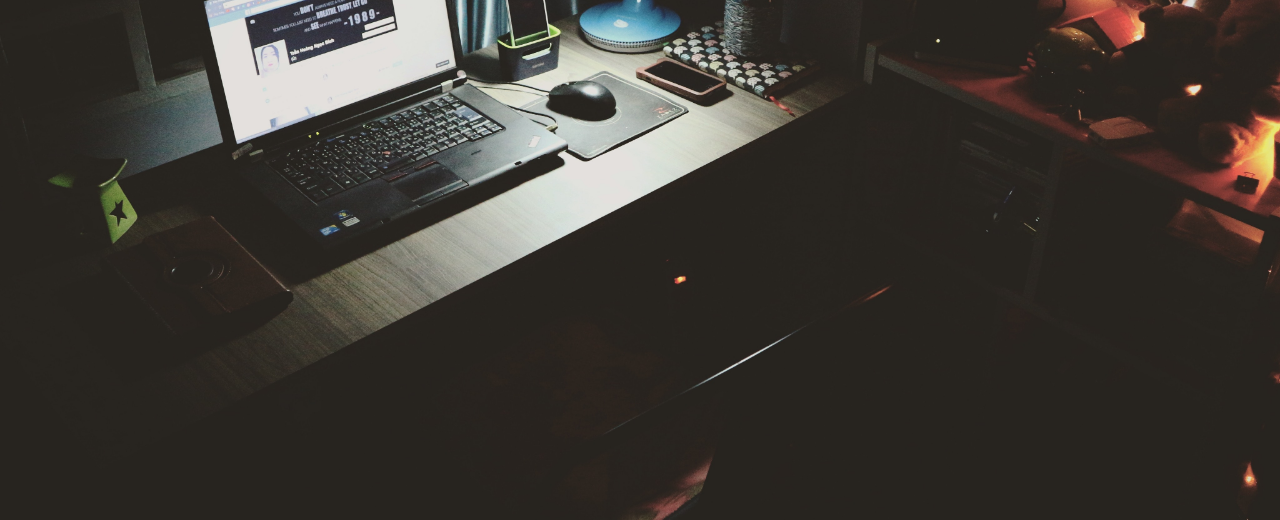
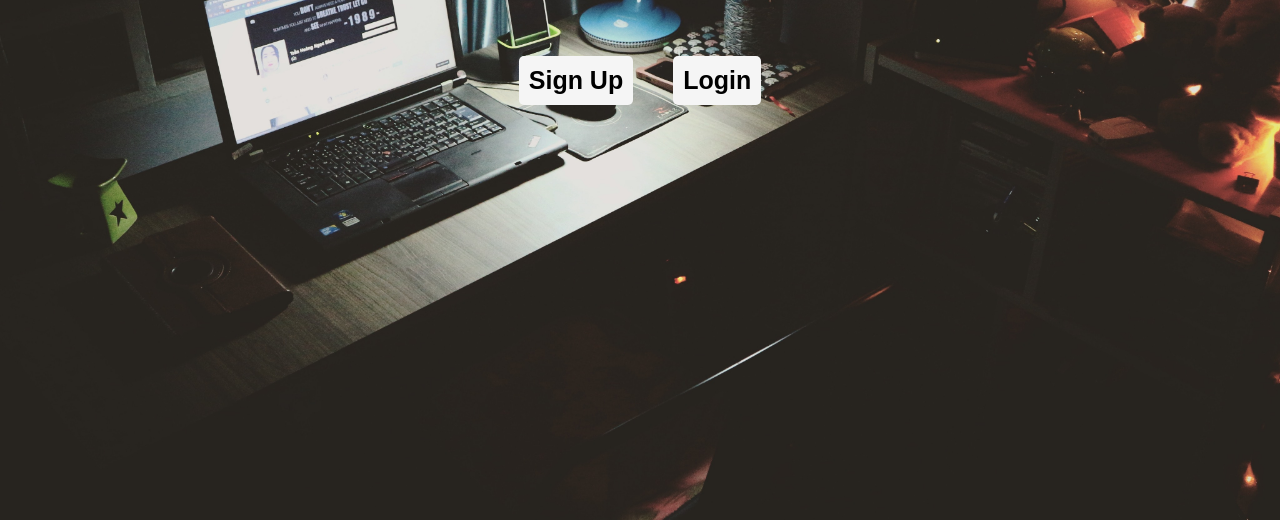
Before and after one commit to devstephen/version_control, a plain HTML site: page index.html in a window 1280 px wide. Shown: the part 280-800 px from the top of the page. Drawn offline with Linux system fonts and the light colour scheme.

Commit message:
Page done

```diff
--- a/index.html
+++ b/index.html
@@ -17,5 +17,12 @@
         <a href="">Get in touch</a>
       </nav>
     </header>
+    <main contenteditable="">
+      <h1>We are the <span>Techstars</span></h1>
+      <div class="btns">
+        <button>Sign Up</button>
+        <button>Login</button>
+      </div>
+    </main>
   </body>
 </html>
--- a/style.css
+++ b/style.css
@@ -34,3 +34,36 @@ header nav a:hover {
   border-radius: 5px;
   transition: all 0.8s;
 }
+
+main {
+  font-family: 'Franklin Gothic Medium', 'Arial Narrow', Arial, sans-serif;
+  display: flex;
+  align-items: center;
+  justify-content: center;
+  flex-direction: column;
+  color: white;
+  margin: 90px auto;
+  word-wrap: nowrap;
+  font-size: 45px;
+}
+
+.btns {
+  margin-top: 50px;
+  display: flex;
+  align-items: center;
+  justify-content: space-around;
+}
+
+.btns button {
+  margin: 20px;
+  border: none;
+  padding: 10px;
+  background: whitesmoke;
+  font-weight: 600;
+  color: black;
+  font-size: 25px;
+  border-radius: 5px;
+  cursor: pointer;
+  /* width: 100%; */
+  /* word-wrap: nowrap; */
+}
```
